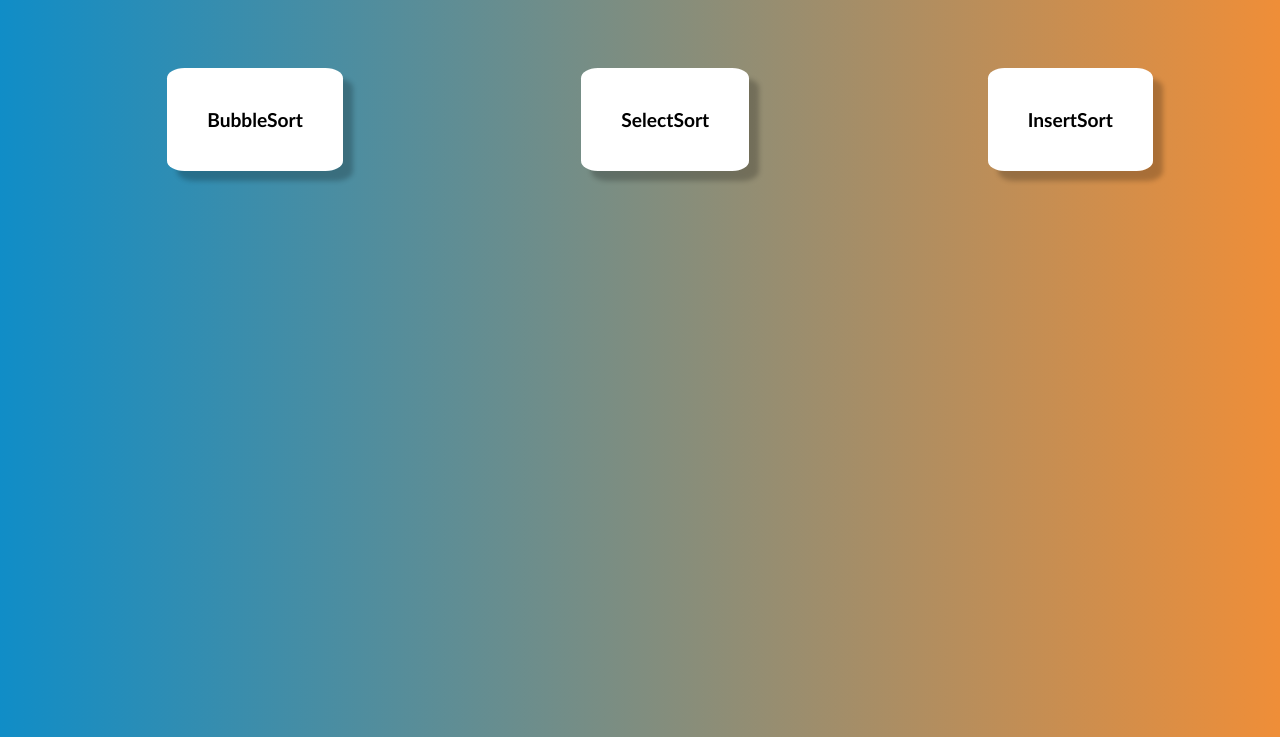
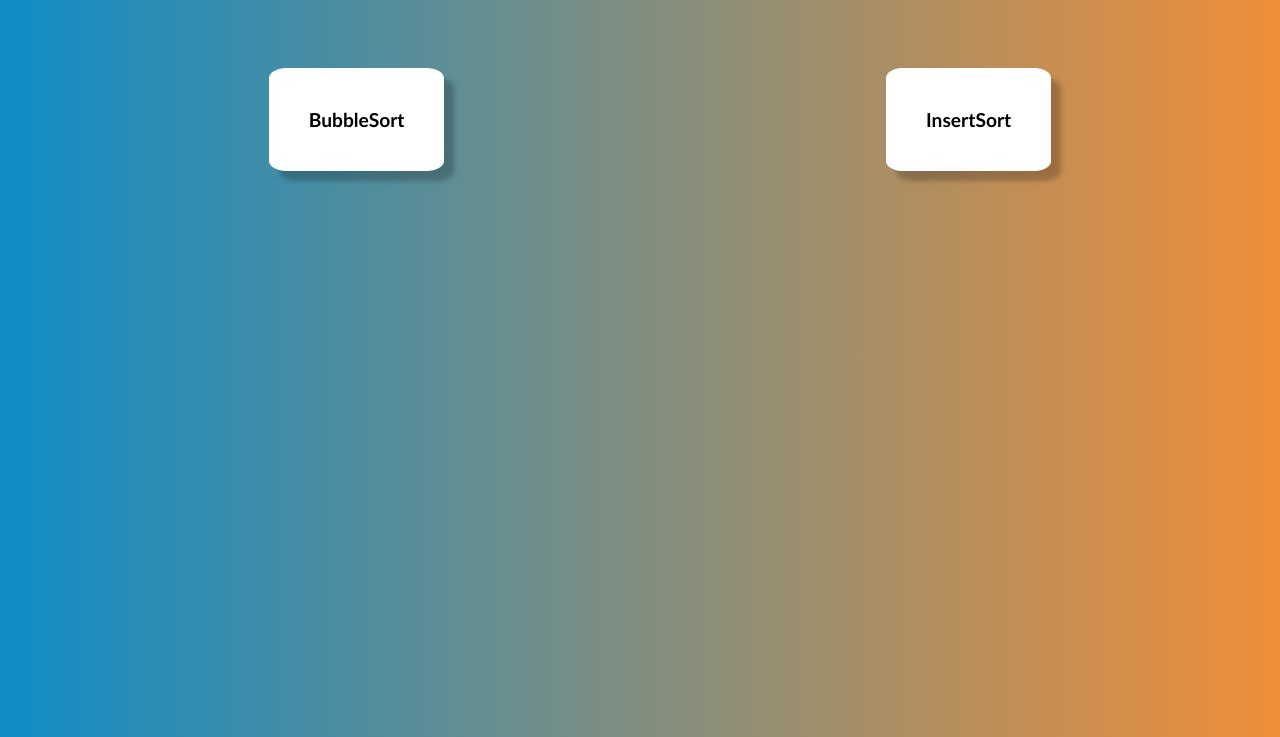
Before and after one commit to phuocfat/demo, a plain HTML site: page index.html in a window 1280 px wide. Shown: the part 63-800 px from the top of the page. Drawn offline with Linux system fonts and the light colour scheme.

Commit message:
Update index.html
delete selectsort

```diff
--- a/index.html
+++ b/index.html
@@ -48,9 +48,6 @@
                     <a href="https://phuocfat.github.io/demo-1/">BubbleSort</a>
                 </li>
                 <li>
-                    <a href="https://phuocfat.github.io/demo-3/">SelectSort</a>
-                </li>
-                <li>
                     <a href="https://phuocfat.github.io/demo-2/">InsertSort</a>
                 </li>
             </ul>
```
